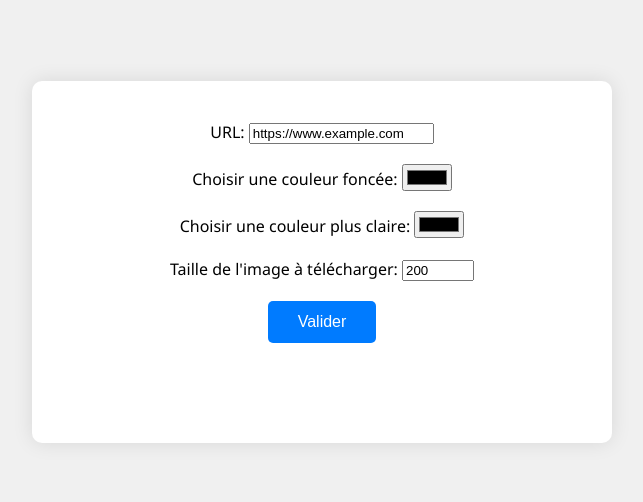
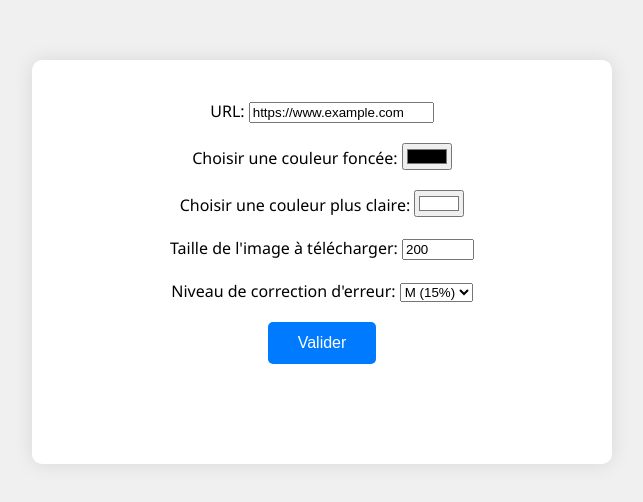
Before and after one commit to steve57000/GenerateQrCode, a website: page index.html in a window 1280 px wide. Shown: the part 158-660 px from the top of the page, without its empty margins (318-961 px from the left). Drawn offline with Linux system fonts and the light colour scheme.

Commit message:
add level corrector

```diff
--- a/index.html
+++ b/index.html
@@ -18,12 +18,22 @@
   </div>
   <div>
     <label for="backgroundColor">Choisir une couleur plus claire:</label>
-    <input type="color" id="backgroundColor" value="#000000">
+    <input type="color" id="backgroundColor" value="#FFFFFF">
   </div>
   <div>
     <label for="imageSize">Taille de l'image à télécharger:</label>
     <input type="number" id="imageSize" value="200" min="50" max="2000">
   </div>
+  <div>
+    <label for="errorCorrectionLevel">Niveau de correction d'erreur:</label>
+    <select id="errorCorrectionLevel">
+      <option value="L">L (7%)</option>
+      <option value="M" selected>M (15%)</option>
+      <option value="Q">Q (25%)</option>
+      <option value="H">H (30%)</option>
+    </select>
+  </div>
+
   <div id="validInput">
     <button id="generate">Valider</button>
   </div>
--- a/package.json
+++ b/package.json
@@ -7,8 +7,8 @@
   },
   "author": "steve bell",
   "license": "ISC",
-  "description": "",
   "dependencies": {
     "qrcode-svg": "^1.1.0"
-  }
+  },
+  "description": ""
 }
```
Also changed, not shown: script.js (+2 -5 lines).
